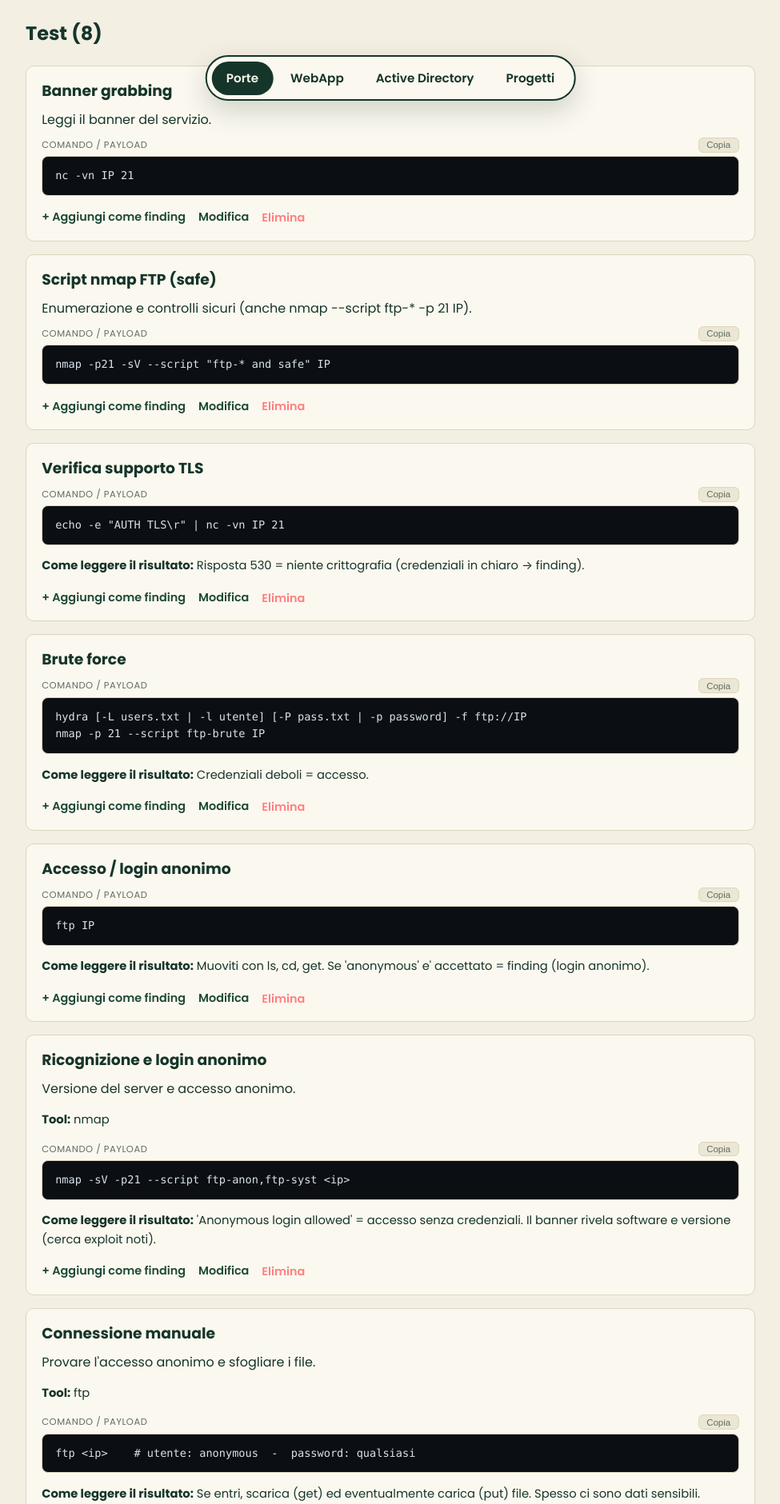
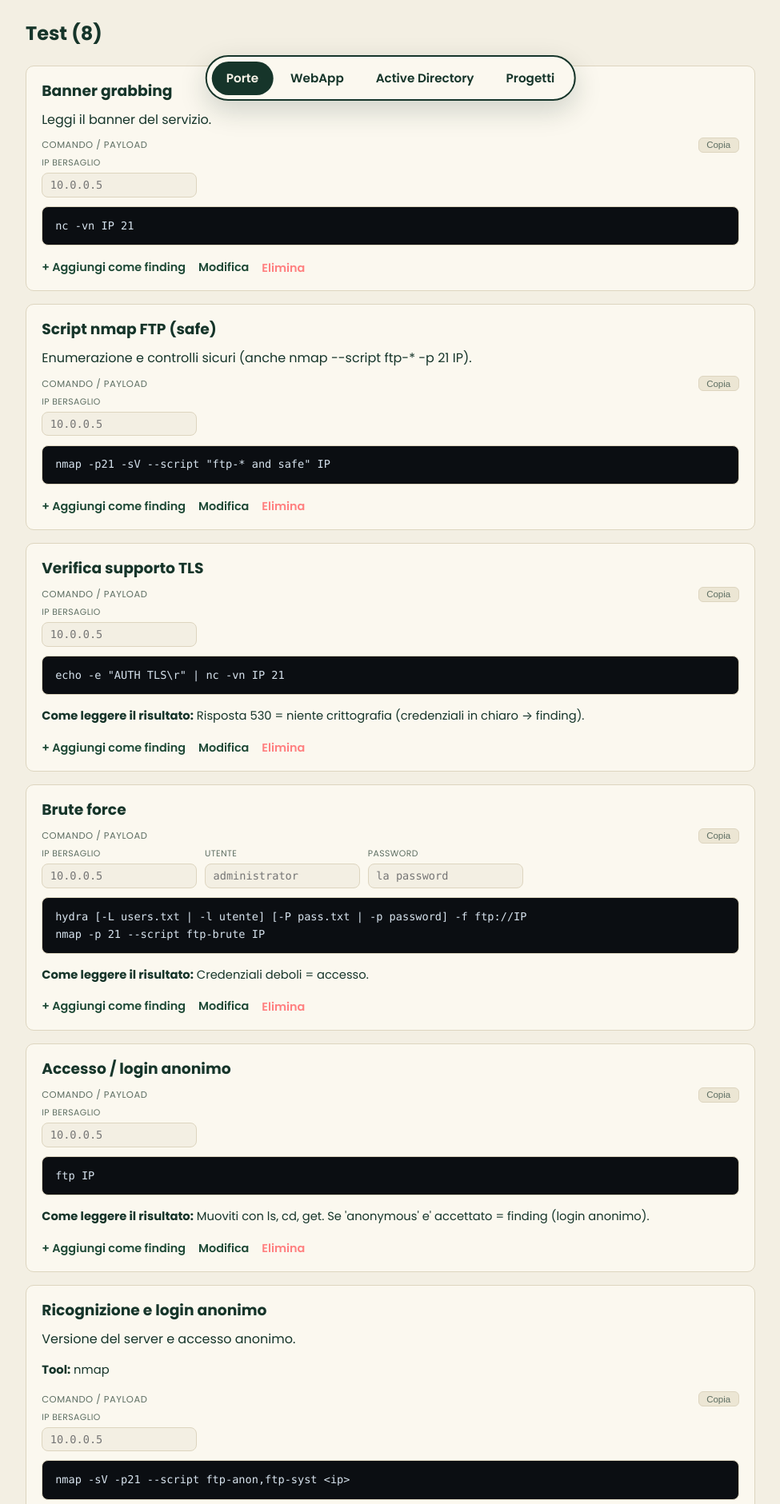
Before and after one commit to GianlorenzoGiuliani/PromeTeo, a FastAPI app: page /topic/1 in a window 1280 px wide. Shown: the part 656-2537 px from the top of the page at 80% size, without its empty margins (152-1127 px from the left). Run offline with FastAPI, Linux system fonts and the light colour scheme.

Commit message:
Porte: compilazione automatica dei comandi
Nelle pagine delle porte, ogni comando con segnaposto (IP, <ip>, DOMINIO,
UTENTE, PASSWORD, ZONA, PORTE, SHARE, token...) mostra un campo per ciascuna
variabile e il comando si compila in tempo reale, pronto da copiare.
- Tutto lato browser: l'app non esegue nulla, nessuna modifica ai dati
  (funziona sui comandi nuovi 'IP' e su quelli generici '<ip>').
- Lo stesso valore (es. IP) si propaga a tutti i comandi della pagina e viene
  ricordato tra pagine (localStorage); password e token non vengono salvati.

Co-Authored-By: Claude Opus 4.8 <noreply@anthropic.com>
Claude-Session: https://claude.ai/code/session_01GfCgztpqEXzF4JbYDmDSAe

```diff
--- a/app/static/app.js
+++ b/app/static/app.js
@@ -120,6 +120,89 @@ document.addEventListener("DOMContentLoaded", function () {
     if (here === m || here.indexOf(m + "/") === 0 || m === section) a.classList.add("active");
   });
 
+  // --- 6) Compilazione automatica dei comandi (solo sezione Porte) ---
+  // Ogni comando del catalogo porte contiene dei segnaposto (es. IP, <ip>,
+  // DOMINIO, UTENTE...). Qui riconosciamo quali servono a un comando, mostriamo
+  // un campo per ciascuno e aggiorniamo in tempo reale il comando compilato.
+  // Tutto lato browser: l'app non esegue nulla, tu copi il comando pronto.
+  if (section === "/porte") {
+    // Dizionario dei segnaposto riconosciuti: chiave logica, etichetta,
+    // esempio e il pattern (anche piu' forme per lo stesso valore).
+    var VARS = [
+      { key: "PORTE",    label: "Porte",     ph: "80,443,8080",       pat: "porta1,porta2,porta3", save: true },
+      { key: "DC_IP",    label: "IP Domain Controller", ph: "10.0.0.1", pat: "\\bIP_DC\\b",        save: true },
+      { key: "IP",       label: "IP bersaglio", ph: "10.0.0.5",       pat: "<ip>|\\bIP\\b",        save: true },
+      { key: "URL",      label: "URL",       ph: "http://10.0.0.5/",  pat: "<url>",                save: true },
+      { key: "DOMINIO",  label: "Dominio",   ph: "dominio.local",     pat: "<dominio>|\\bDOMINIO\\b", save: true },
+      { key: "ZONA",     label: "Zona DNS",  ph: "dominio.local",     pat: "\\bZONA\\b",           save: true },
+      { key: "SHARE",    label: "Nome share", ph: "C$",               pat: "\\bNOMESHARE\\b",      save: true },
+      { key: "HOST",     label: "Host/dominio", ph: "sito.local",     pat: "\\bNOME\\b",           save: true },
+      { key: "UTENTE",   label: "Utente",    ph: "administrator",     pat: "\\bUTENTE\\b|\\butente\\b", save: false },
+      { key: "PASSWORD", label: "Password",  ph: "la password",       pat: "\\bPASSWORD\\b|\\bpassword\\b", save: false },
+      { key: "TOKEN",    label: "API token", ph: "",                  pat: "\\bTUO_TOKEN\\b",      save: false },
+    ];
+    var STORE_KEY = "porte_valori";
+
+    function loadValues() {
+      try { return JSON.parse(localStorage.getItem(STORE_KEY) || "{}"); } catch (e) { return {}; }
+    }
+    function saveValues(values) {
+      // Salviamo solo i valori "non sensibili" (no password/token).
+      var safe = {};
+      VARS.forEach(function (v) { if (v.save && values[v.key]) safe[v.key] = values[v.key]; });
+      try { localStorage.setItem(STORE_KEY, JSON.stringify(safe)); } catch (e) {}
+    }
+    function fill(template, values) {
+      var out = template;
+      VARS.forEach(function (v) {
+        var val = values[v.key];
+        if (val) out = out.replace(new RegExp(v.pat, "g"), val);
+      });
+      return out;
+    }
+
+    var values = loadValues();
+    var blocks = [];  // { code, template }
+
+    document.querySelectorAll(".cmd-block").forEach(function (block) {
+      var code = block.querySelector("pre.cmd code");
+      if (!code) return;
+      var template = code.textContent;
+      var used = VARS.filter(function (v) { return new RegExp(v.pat).test(template); });
+      if (!used.length) return;  // comando senza segnaposto: lo lasciamo com'e'
+
+      var panel = document.createElement("div");
+      panel.className = "cmd-fields";
+      used.forEach(function (v) {
+        var lab = document.createElement("label");
+        lab.textContent = v.label;
+        var inp = document.createElement("input");
+        inp.type = "text";
+        inp.placeholder = v.ph || "";
+        inp.value = values[v.key] || "";
+        inp.setAttribute("data-key", v.key);
+        inp.addEventListener("input", function () {
+          values[v.key] = inp.value;
+          saveValues(values);
+          // sincronizza gli altri campi con la stessa variabile sulla pagina
+          document.querySelectorAll('.cmd-fields input[data-key="' + v.key + '"]').forEach(function (other) {
+            if (other !== inp && other.value !== inp.value) other.value = inp.value;
+          });
+          renderAll();
+        });
+        lab.appendChild(inp);
+        panel.appendChild(lab);
+      });
+      block.insertBefore(panel, block.querySelector("pre.cmd"));
+      blocks.push({ code: code, template: template });
+    });
+
+    function renderAll() {
+      blocks.forEach(function (b) { b.code.textContent = fill(b.template, values); });
+    }
+    renderAll();  // compila subito con gli eventuali valori salvati
+  }
+
   // --- 4) Interruttore tema chiaro/scuro ---
   var themeBtn = document.getElementById("theme-toggle");
   if (themeBtn) {
--- a/app/static/style.css
+++ b/app/static/style.css
@@ -693,3 +693,31 @@ pre.cmd code {
   padding: 0 0.08em;
   border-radius: 2px;
 }
+
+/* Campi di compilazione automatica dei comandi (sezione Porte). */
+.cmd-fields {
+  display: flex;
+  flex-wrap: wrap;
+  gap: 0.6rem;
+  margin: 0 0 0.7rem;
+}
+.cmd-fields label {
+  display: flex;
+  flex-direction: column;
+  gap: 0.2rem;
+  font-size: 0.68rem;
+  text-transform: uppercase;
+  letter-spacing: 0.4px;
+  color: var(--muted);
+}
+.cmd-fields input {
+  min-width: 9rem;
+  padding: 0.4rem 0.6rem;
+  background: var(--bg);
+  border: 1px solid var(--border);
+  border-radius: 8px;
+  color: var(--text);
+  font-family: ui-monospace, SFMono-Regular, Menlo, monospace;
+  font-size: 0.85rem;
+}
+.cmd-fields input:focus { outline: 2px solid var(--accent); border-color: var(--accent); }
```
